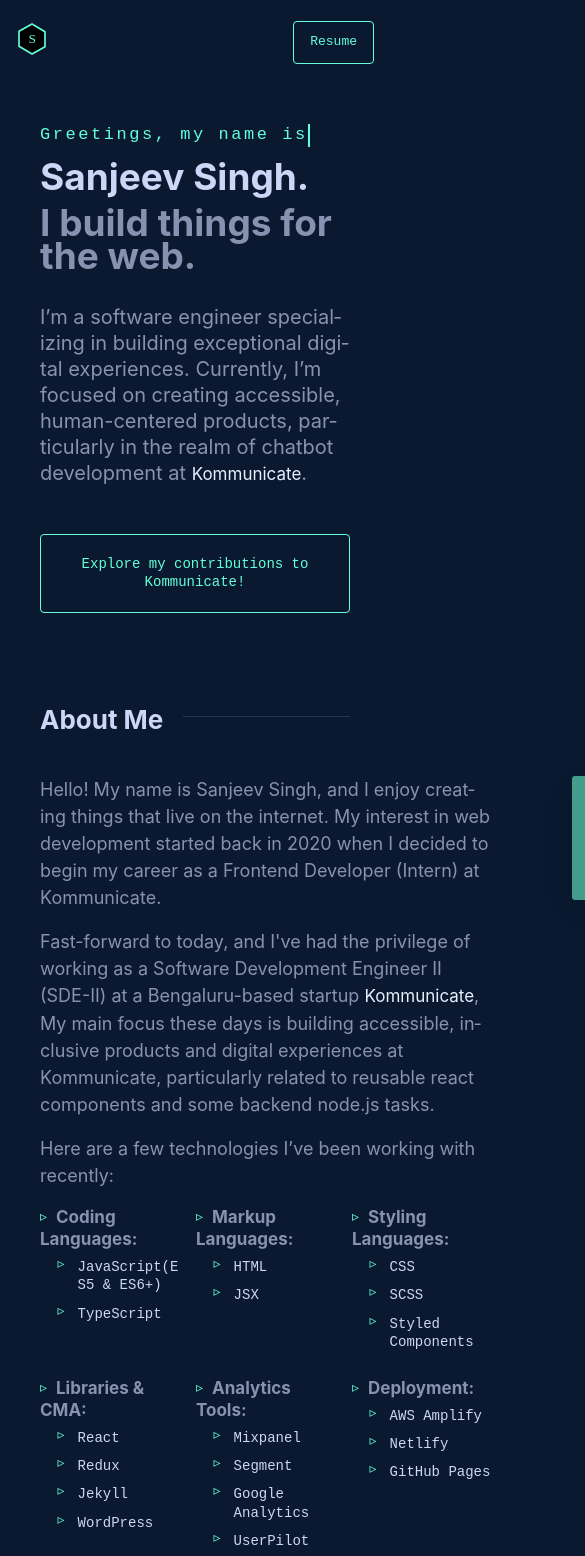
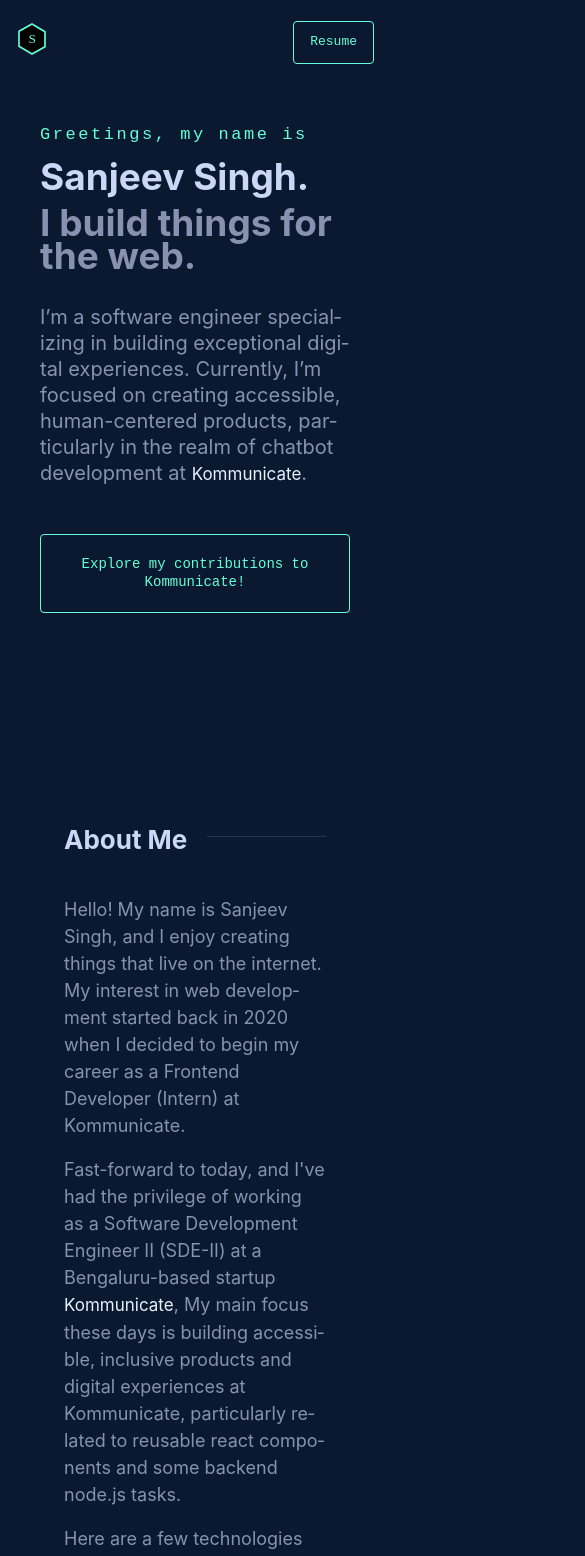
Before and after one commit to Sanjeev232/my-portfolio, a React (Vite) app: page / in a window 390 px wide. Shown: the top 1556 px of the page, 585 px wide, since content can reach past the window. Built offline with nearby package versions, Linux system fonts and the light colour scheme; grey boxes are pictures that could not be loaded.

Commit message:
adding media queries for mobile devices
adding media queries for mobile devices

```diff
--- a/src/View/AboutMe/about.css
+++ b/src/View/AboutMe/about.css
@@ -147,3 +147,35 @@
     transition: opacity .25s linear;
     will-change: opacity;
 }
+
+@media (max-width: 1068px) {
+    .inner {
+        gap: 2rem
+    }
+
+    .about-container {
+        padding: 10rem 4rem;
+    }
+}
+
+@media (max-width: 970px) {
+    .about-container__image {
+        max-width: 15rem
+    }
+
+    .inner {
+        gap: 2rem
+    }
+}
+
+@media (max-width: 768px) {
+    .about-container__image {
+        margin: 0 auto;
+        max-width: 20rem;
+    }
+
+    .about-container .inner {
+        flex-direction: column;
+        gap: 5rem;
+    }
+}
```
